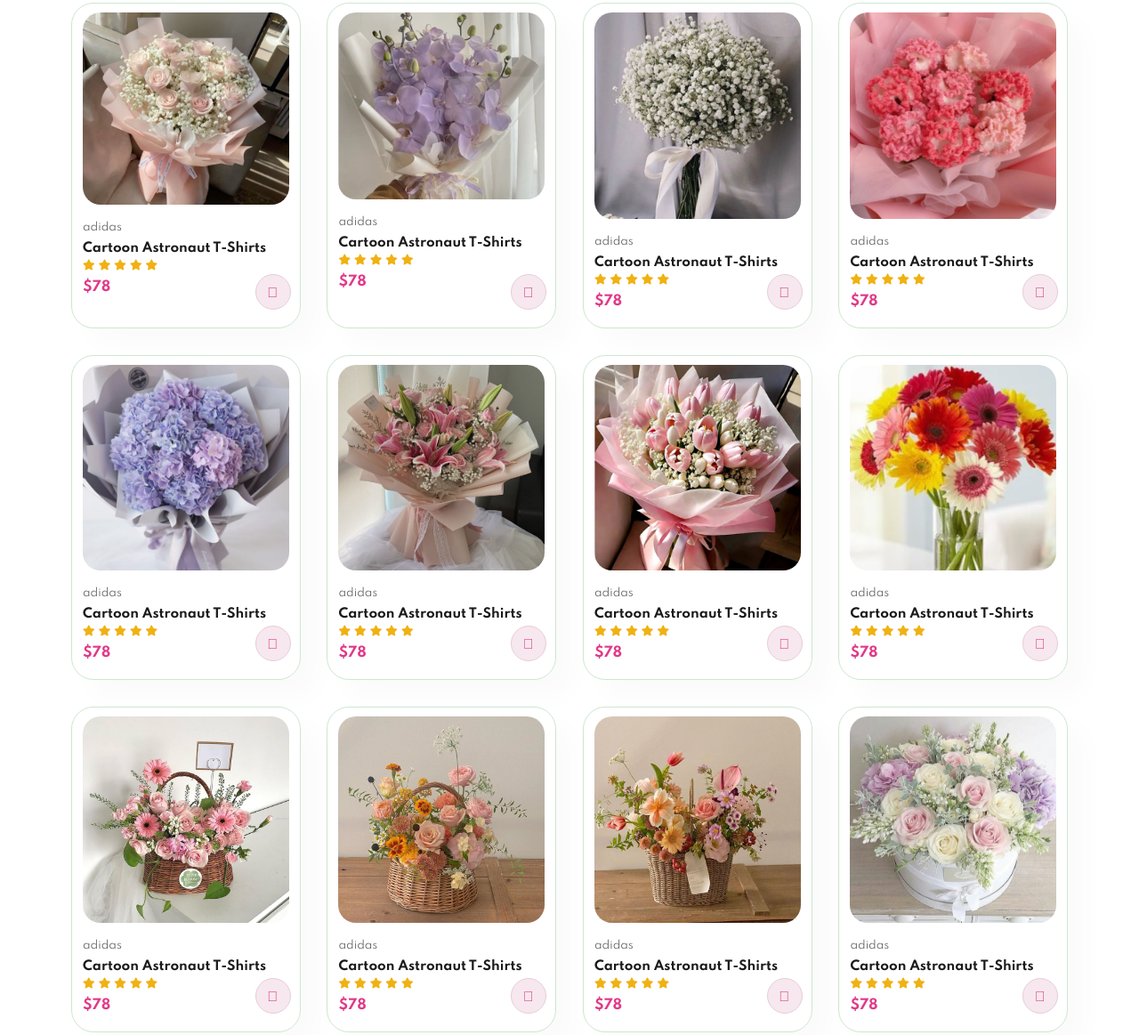
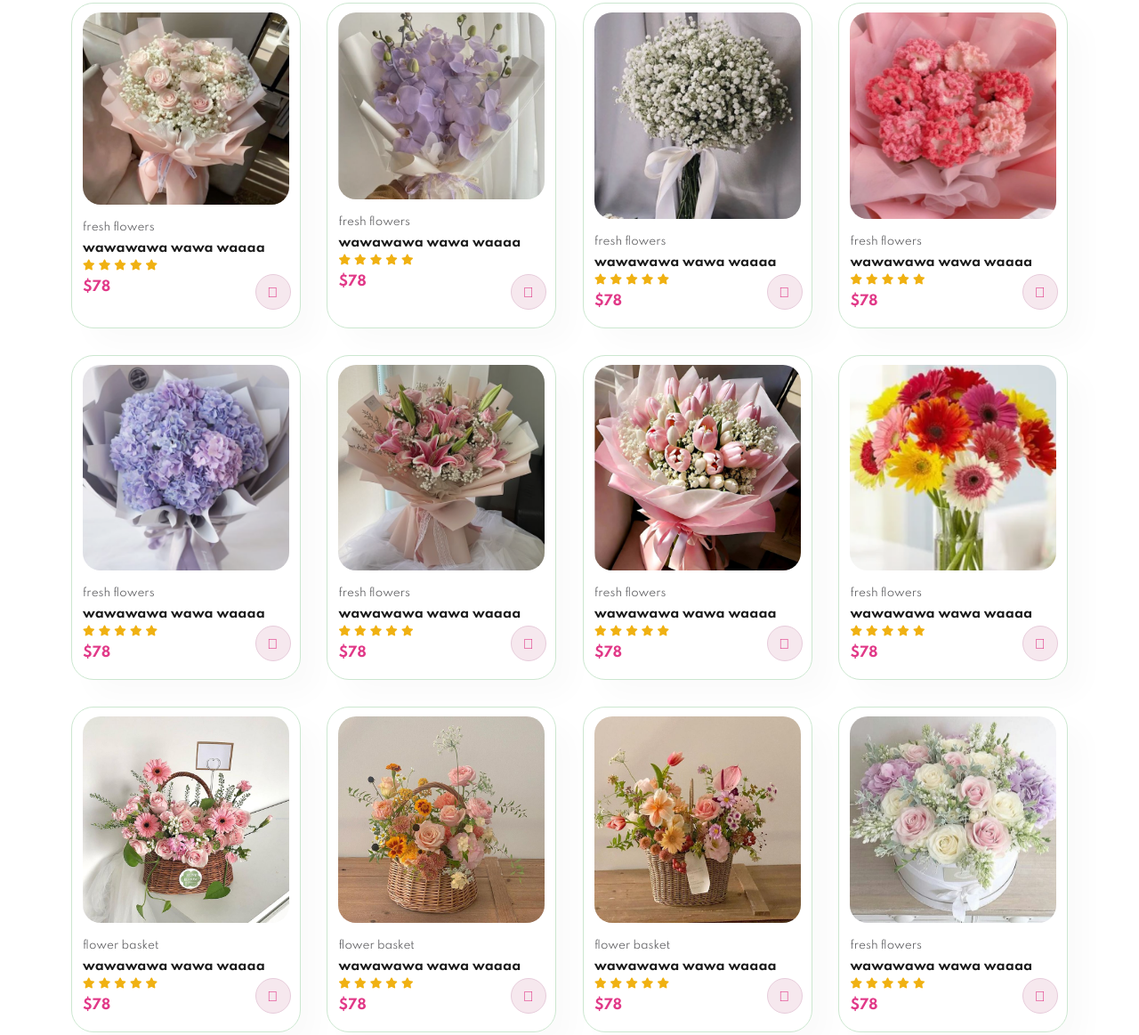
Before and after one commit to nivelaryn/FlowerShop_Website, a plain HTML site: page shop.html in a window 1280 px wide. Shown: the part 454-1617 px from the top of the page at 89% size. Drawn offline with Linux system fonts and the light colour scheme.

Commit message:
shop.html

```diff
--- a/shop.html
+++ b/shop.html
@@ -46,8 +46,8 @@
             <div class="pro" onclick="window.location.href='sproduct.html';">
                 <img src="img/products/f1.png" alt="">
                 <div class="des">
-                    <span>adidas</span>
-                    <h5>Cartoon Astronaut T-Shirts</h5>
+                    <span>fresh flowers</span>
+                    <h5>wawawawa wawa waaaa</h5>
                     <div class="star">
                         <i class="fas fa-star"></i>
                         <i class="fas fa-star"></i>
@@ -62,8 +62,8 @@
             <div class="pro">
                 <img src="img/products/f2.png" alt="">
                 <div class="des">
-                    <span>adidas</span>
-                    <h5>Cartoon Astronaut T-Shirts</h5>
+                    <span>fresh flowers</span>
+                    <h5>wawawawa wawa waaaa</h5>
                     <div class="star">
                         <i class="fas fa-star"></i>
                         <i class="fas fa-star"></i>
@@ -78,8 +78,8 @@
             <div class="pro">
                 <img src="img/products/f3.png" alt="">
                 <div class="des">
-                    <span>adidas</span>
-                    <h5>Cartoon Astronaut T-Shirts</h5>
+                    <span>fresh flowers</span>
+                    <h5>wawawawa wawa waaaa</h5>
                     <div class="star">
                         <i class="fas fa-star"></i>
                         <i class="fas fa-star"></i>
@@ -94,8 +94,8 @@
             <div class="pro">
                 <img src="img/products/f4.png" alt="">
                 <div class="des">
-                    <span>adidas</span>
-                    <h5>Cartoon Astronaut T-Shirts</h5>
+                    <span>fresh flowers</span>
+                    <h5>wawawawa wawa waaaa</h5>
                     <div class="star">
                         <i class="fas fa-star"></i>
                         <i class="fas fa-star"></i>
@@ -110,8 +110,8 @@
             <div class="pro">
                 <img src="img/products/f5.png" alt="">
                 <div class="des">
-                    <span>adidas</span>
-                    <h5>Cartoon Astronaut T-Shirts</h5>
+                    <span>fresh flowers</span>
+                    <h5>wawawawa wawa waaaa</h5>
                     <div class="star">
                         <i class="fas fa-star"></i>
                         <i class="fas fa-star"></i>
@@ -126,8 +126,8 @@
             <div class="pro">
                 <img src="img/products/f6.png" alt="">
                 <div class="des">
-                    <span>adidas</span>
-                    <h5>Cartoon Astronaut T-Shirts</h5>
+                    <span>fresh flowers</span>
+                    <h5>wawawawa wawa waaaa</h5>
                     <div class="star">
                         <i class="fas fa-star"></i>
                         <i class="fas fa-star"></i>
@@ -142,8 +142,8 @@
             <div class="pro">
                 <img src="img/products/f7.png" alt="">
                 <div class="des">
-                    <span>adidas</span>
-                    <h5>Cartoon Astronaut T-Shirts</h5>
+                    <span>fresh flowers</span>
+                    <h5>wawawawa wawa waaaa</h5>
                     <div class="star">
                         <i class="fas fa-star"></i>
                         <i class="fas fa-star"></i>
@@ -158,8 +158,8 @@
             <div class="pro">
                 <img src="img/products/f8.png" alt="">
                 <div class="des">
-                    <span>adidas</span>
-                    <h5>Cartoon Astronaut T-Shirts</h5>
+                    <span>fresh flowers</span>
+                    <h5>wawawawa wawa waaaa</h5>
                     <div class="star">
                         <i class="fas fa-star"></i>
                         <i class="fas fa-star"></i>
@@ -175,8 +175,8 @@
             <div class="pro">
                 <img src="img/products/b1.jpeg" alt="">
                 <div class="des">
-                    <span>adidas</span>
-                    <h5>Cartoon Astronaut T-Shirts</h5>
+                    <span>flower basket</span>
+                    <h5>wawawawa wawa waaaa</h5>
                     <div class="star">
                         <i class="fas fa-star"></i>
                         <i class="fas fa-star"></i>
@@ -191,8 +191,8 @@
             <div class="pro">
                 <img src="img/products/b2.jpeg" alt="">
                 <div class="des">
-                    <span>adidas</span>
-                    <h5>Cartoon Astronaut T-Shirts</h5>
+                    <span>flower basket</span>
+                    <h5>wawawawa wawa waaaa</h5>
                     <div class="star">
                         <i class="fas fa-star"></i>
                         <i class="fas fa-star"></i>
@@ -207,8 +207,8 @@
             <div class="pro">
                 <img src="img/products/b3.jpeg" alt="">
                 <div class="des">
-                    <span>adidas</span>
-                    <h5>Cartoon Astronaut T-Shirts</h5>
+                    <span>flower basket</span>
+                    <h5>wawawawa wawa waaaa</h5>
                     <div class="star">
                         <i class="fas fa-star"></i>
                         <i class="fas fa-star"></i>
@@ -223,8 +223,8 @@
             <div class="pro">
                 <img src="img/products/b4.jpeg" alt="">
                 <div class="des">
-                    <span>adidas</span>
-                    <h5>Cartoon Astronaut T-Shirts</h5>
+                    <span>fresh flowers</span>
+                    <h5>wawawawa wawa waaaa</h5>
                     <div class="star">
                         <i class="fas fa-star"></i>
                         <i class="fas fa-star"></i>
@@ -239,8 +239,8 @@
             <div class="pro">
                 <img src="img/products/b5.jpeg" alt="">
                 <div class="des">
-                    <span>adidas</span>
-                    <h5>Cartoon Astronaut T-Shirts</h5>
+                    <span>flower basket</span>
+                    <h5>wawawawa wawa waaaa</h5>
                     <div class="star">
                         <i class="fas fa-star"></i>
                         <i class="fas fa-star"></i>
@@ -255,8 +255,8 @@
             <div class="pro">
                 <img src="img/products/b6.jpeg" alt="">
                 <div class="des">
-                    <span>adidas</span>
-                    <h5>Cartoon Astronaut T-Shirts</h5>
+                    <span>flower basket</span>
+                    <h5>wawawawa wawa waaaa</h5>
                     <div class="star">
                         <i class="fas fa-star"></i>
                         <i class="fas fa-star"></i>
@@ -271,8 +271,8 @@
             <div class="pro">
                 <img src="img/products/b7.jpeg" alt="">
                 <div class="des">
-                    <span>adidas</span>
-                    <h5>Cartoon Astronaut T-Shirts</h5>
+                    <span>flower basket</span>
+                    <h5>wawawawa wawa waaaa</h5>
                     <div class="star">
                         <i class="fas fa-star"></i>
                         <i class="fas fa-star"></i>
@@ -287,8 +287,8 @@
             <div class="pro">
                 <img src="img/products/b8.jpeg" alt="">
                 <div class="des">
-                    <span>adidas</span>
-                    <h5>Cartoon Astronaut T-Shirts</h5>
+                    <span>flower basket</span>
+                    <h5>wawawawa wawa waaaa</h5>
                     <div class="star">
                         <i class="fas fa-star"></i>
                         <i class="fas fa-star"></i>
```
